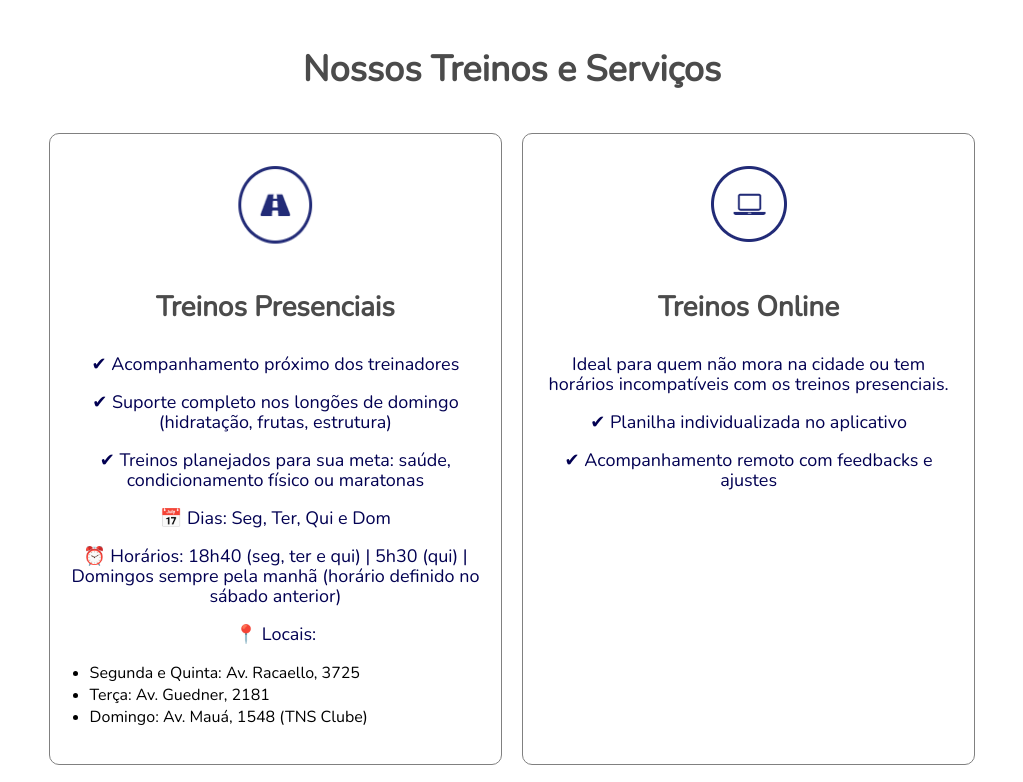
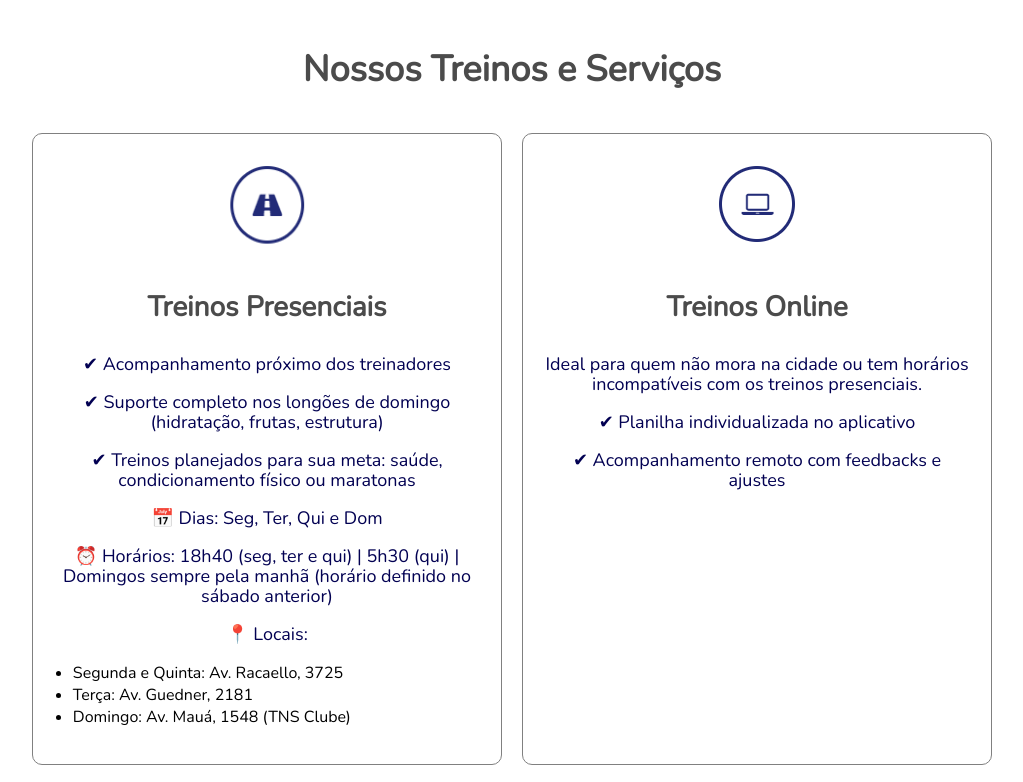
Before and after one commit to marcelohfonseca/site-clube-inga, a plain HTML site: page index.html in a window 1280 px wide. Shown: the part 1495-2277 px from the top of the page, without its empty margins (128-1151 px from the left). Drawn offline with nearby package versions, Linux system fonts and the light colour scheme.

Commit message:
correção da posição dos objetos de serviços

```diff
--- a/css/style.css
+++ b/css/style.css
@@ -77,7 +77,7 @@ header nav ul li a:hover {
 
 section.wrapper {
     height: 50vh;
-    background-image: url("../img/img_background.jpeg");
+    background-image: url("../img/img_background.jpg");
     background-size: cover;
     background-position: center center;
     background-repeat: no-repeat;
@@ -163,11 +163,15 @@ section.services h2 {
 section.services .container {
     display: flex;
     flex-wrap: wrap;
-    justify-content: center;
 }
 
 section.services .container .service {
-    width: 42%; /* Adjusted to fit two divs per line with some margin */
+    flex: 1 1 calc(50% - 2%);
+    box-sizing: border-box;
+}
+
+section.services .container .service {
+    width: 100%;
     padding: 20px;
     text-align: center;
     border: 1px solid;
@@ -250,7 +254,7 @@ section.contact h2 {
 }
 
 section.contact .container {
-    width: 75%;
+    width: 90%;
     max-width: 980px;
     display: flex;
     margin: auto;
```
Also changed, not shown: 1 other file.
